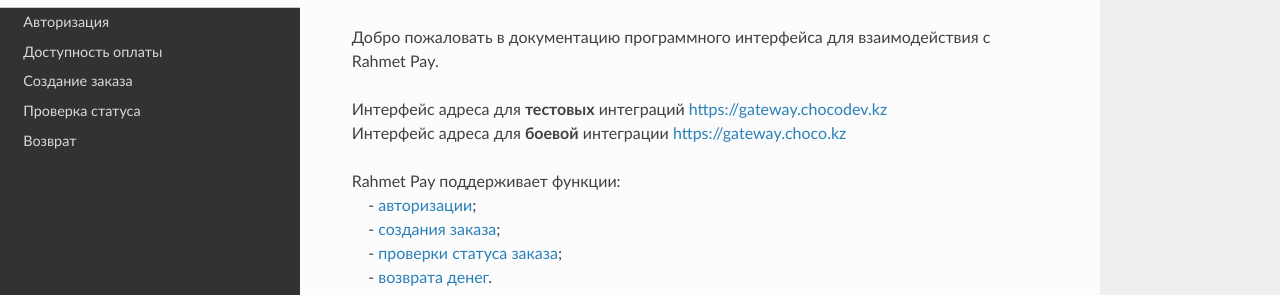
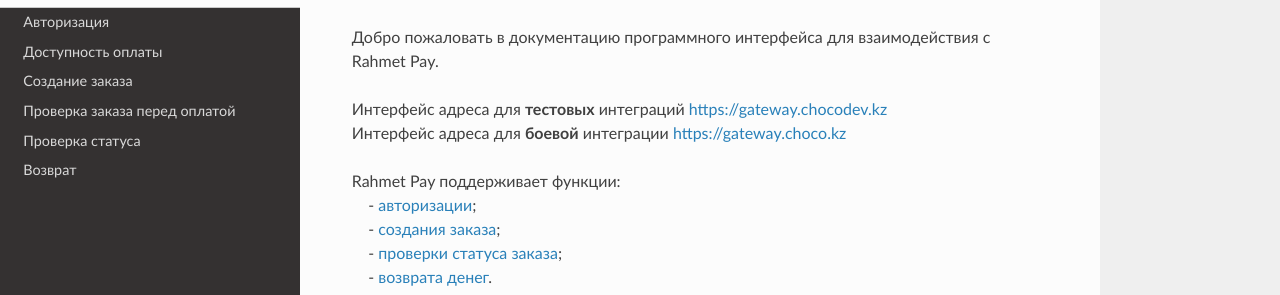
Before and after one commit to rahmetapp/docs, an MkDocs documentation site: the page built from docs/index.md, in a window 1280 px wide. Shown: the part 129-424 px from the top of the page. Built offline with MkDocs 1.6.1, drawn with Linux system fonts in a browser that asks for light colours; nearby versions of some CDN libraries; old or Windows-style settings are respelled for this version of MkDocs.

Commit message:
update doc

```diff
--- a/mkdocs.yml
+++ b/mkdocs.yml
@@ -4,6 +4,7 @@ pages:
 - Авторизация: 'auth.md'
 - Доступность оплаты: 'availability.md'
 - Создание заказа: 'order.md'
+- Проверка заказа перед оплатой: 'check_before_pay.md'
 - Проверка статуса: 'status.md'
 - Возврат: 'refund.md'
 theme: readthedocs
```
